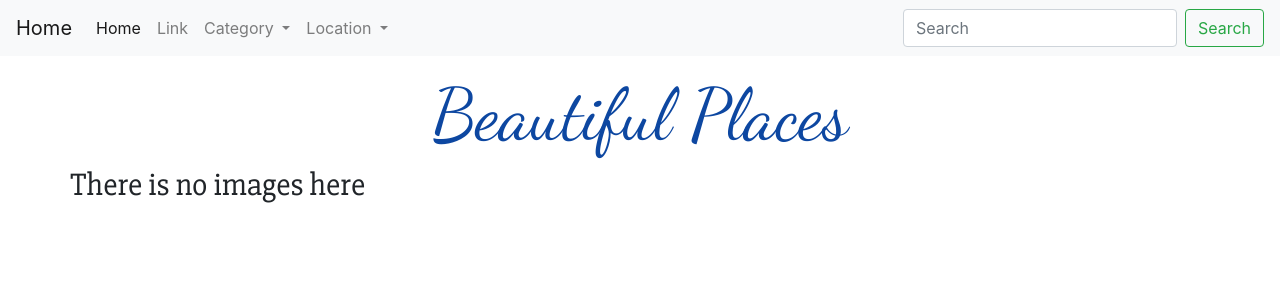
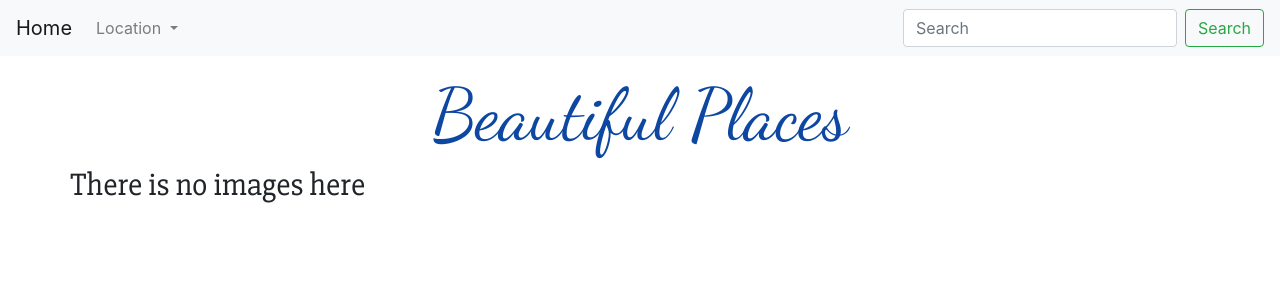
Before and after one commit to cherucole/Photos.me, a Django app: page / in a window 1280 px wide. Shown: the top 300 px of the page. Run offline with Django 3.2, Linux system fonts and the light colour scheme; data that the repository does not hold is empty; some libraries are stand-ins or nearby versions.

Commit message:
formatted navbar correctly

```diff
--- a/photoapp/templates/navbar.html
+++ b/photoapp/templates/navbar.html
@@ -6,15 +6,10 @@
 
   <div class="collapse navbar-collapse" id="navbarSupportedContent">
     <ul class="navbar-nav mr-auto">
-      <li class="nav-item active">
-        <a class="nav-link" href="{% url 'imagesHomeCategory' %}">Home <span class="sr-only">(current)</span></a>
-      </li>
-      <li class="nav-item">
-        <a class="nav-link" href="#">Link</a>
-      </li>
+
       <li class="nav-item dropdown">
         <a class="nav-link dropdown-toggle" href="#" id="navbarDropdown" role="button" data-toggle="dropdown" aria-haspopup="true" aria-expanded="false">
-          Category
+          Location
         </a>
 
 
@@ -28,17 +23,6 @@
 
         </div>
       </li>
-         <li class="nav-item dropdown">
-        <a class="nav-link dropdown-toggle" href="#" id="navbarDropdown" role="button" data-toggle="dropdown" aria-haspopup="true" aria-expanded="false">
-          Location
-        </a>
-        <div class="dropdown-menu" aria-labelledby="navbarDropdown">
-          <a class="dropdown-item" href="#">Action</a>
-          <a class="dropdown-item" href="#">Another action</a>
-          <div class="dropdown-divider"></div>
-          <a class="dropdown-item" href="#">Something else here</a>
-        </div>
-      </li>
 
     </ul>
     <form class="form-inline my-2 my-lg-0" role="search" action="{% url 'search_results' %}">
```
